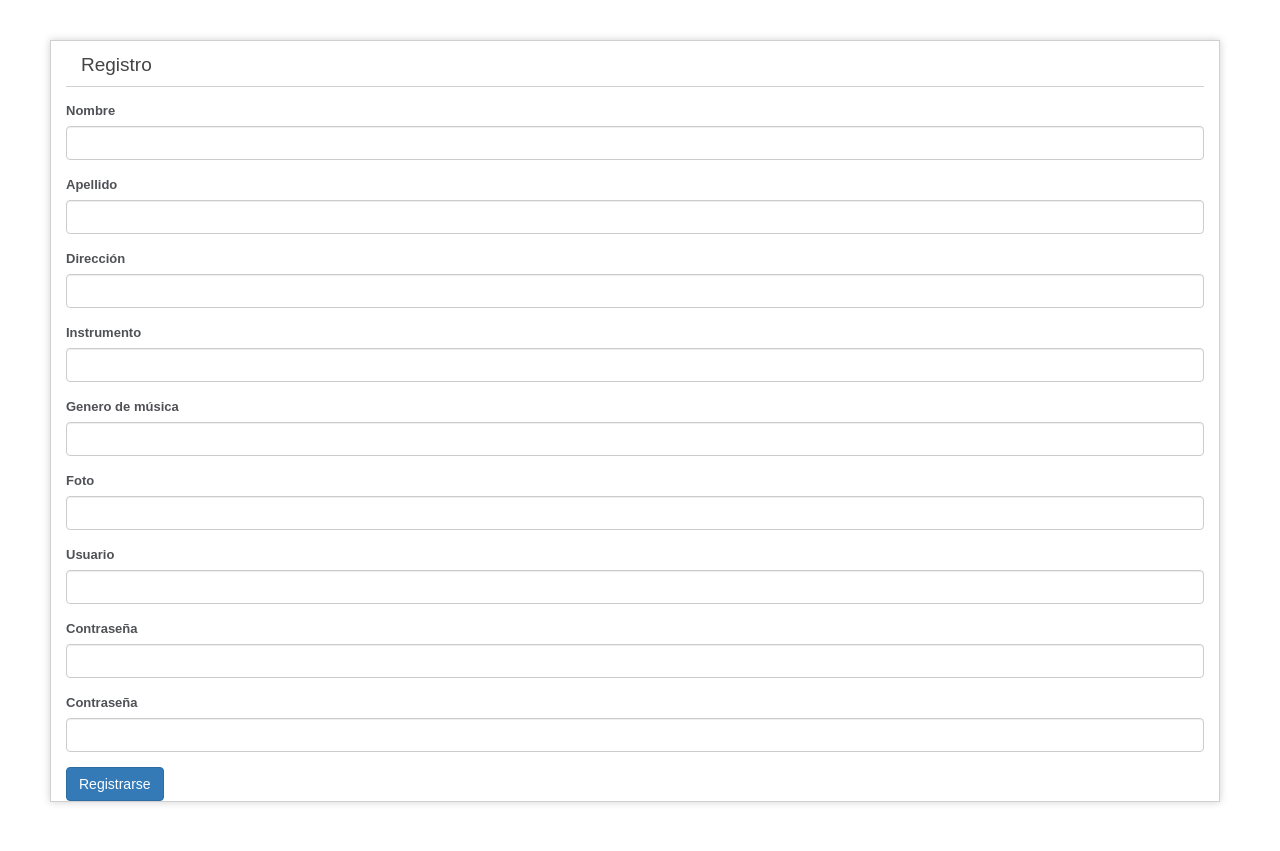
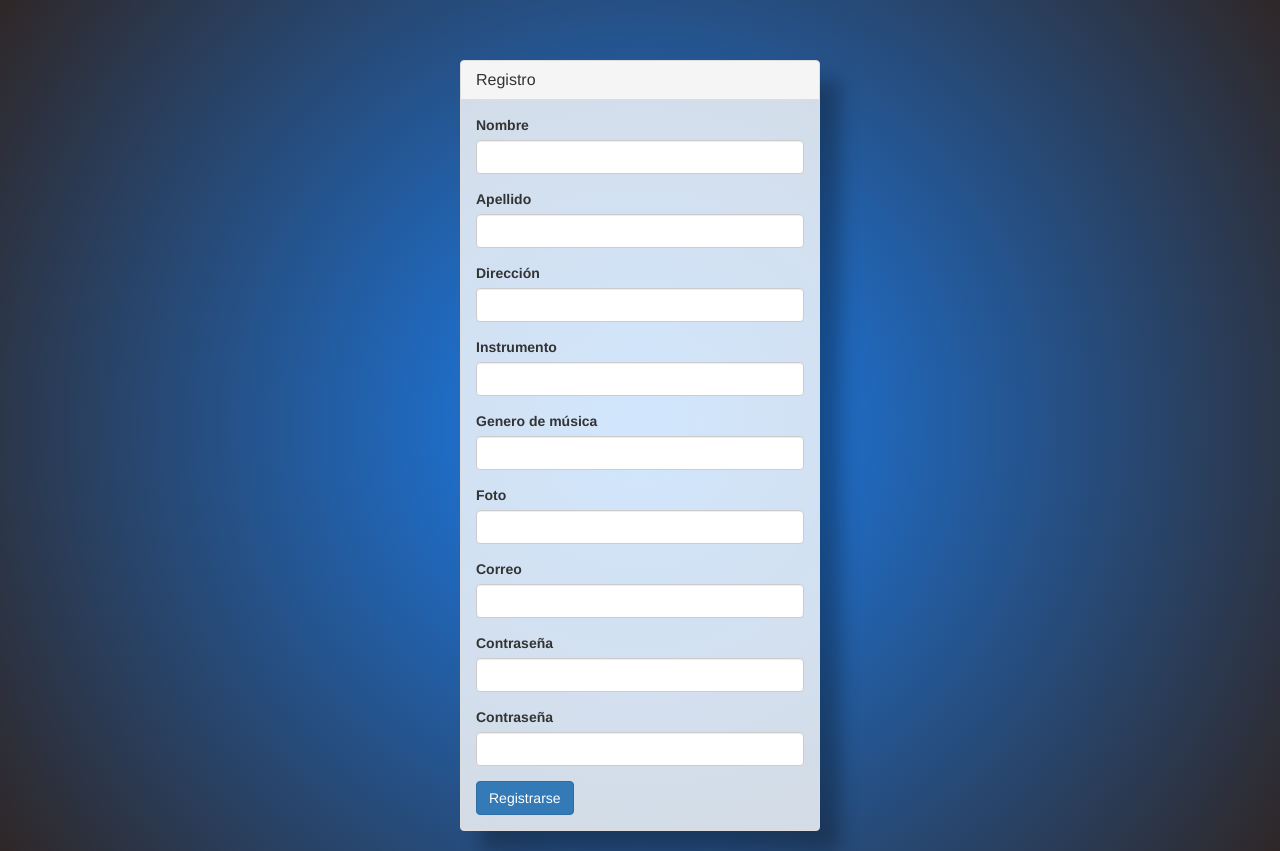
Before and after one commit to JRamirez95/Hackathon, a CodeIgniter app: page /database/index.php/musico/registrar in a window 1280 px wide. Before the commit the page ends 805 px from the top, so only its background shows below. Run offline with CodeIgniter, Linux system fonts and the light colour scheme.

Commit message:
Varios
Se agrega la venta "login" con su respectiva logica(form y style), se agrega la clase "Musico_model" que contiene por el momento los metodos de guardar(registrar) y autentificar.

```diff
--- a/CodeIgniter/application/config/autoload.php
+++ b/CodeIgniter/application/config/autoload.php
@@ -132,4 +132,4 @@ $autoload['language'] = array();
 |
 |	$autoload['model'] = array('first_model' => 'first');
 */
-$autoload['model'] = array('');
+$autoload['model'] = array('Musico_model');
--- a/CodeIgniter/application/config/config.php
+++ b/CodeIgniter/application/config/config.php
@@ -35,7 +35,7 @@
 | variable so that it is blank.
 |
 */
-$config['index_page'] = 'index.php';
+$config['index_page'] = '';
 
 /*
 |--------------------------------------------------------------------------
--- a/CodeIgniter/application/config/routes.php
+++ b/CodeIgniter/application/config/routes.php
@@ -50,6 +50,8 @@ defined('BASEPATH') OR exit('No direct script access allowed');
 |		my-controller/my-method	-> my_controller/my_method
 */
 
-$route['default_controller'] = 'musico/registrar';
+$route['login'] = 'musico/login';
+$route['registrar'] = 'musico/registrar';
+$route['default_controller'] = 'musico/login';
 $route['404_override'] = '';
 $route['translate_uri_dashes'] = FALSE;
--- a/CodeIgniter/application/controllers/Musico.php
+++ b/CodeIgniter/application/controllers/Musico.php
@@ -8,4 +8,62 @@ class Musico extends CI_Controller {
 	{
 		$this->load->view('musicos/registro');
 	}
+
+	public function login()
+    {
+        $this->load->view('musicos/login');
+	}
+
+	public function guardar()
+    {
+		// get the params
+        $nombre = $this->input->post('nombre');
+        $apellido = $this->input->post('apellido');
+        $direccion = $this->input->post('direccion');
+        $instrumento = $this->input->post('instrumento');
+        $genero = $this->input->post('genero');
+        $foto = $this->input->post('foto');
+        $correo= $this->input->post('correo');
+        $pass = $this->input->post('contrasenna');
+
+        $musicos = array(
+            'nombre' => $nombre,
+            'apellido' => $apellido,
+            'direccion' => $direccion,
+            'instrumento' => $instrumento,
+            'genero' => $genero,
+            'foto' => $foto,
+            'correo' => $correo,
+            'contrasenna' => $pass
+        );
+		// call the model to save
+		$r = $this->Musico_model->guardar($musicos);
+
+		// redirect
+        if ($r) {
+            // $this->session->set_flashdata('message', 'User saved');
+            redirect('/Hackathon/CodeIgniter/musicos/login');
+        } else {
+            // $this->session->set_flashdata('message', 'There was an error saving the user');
+            redirect('/Hackathon/CodeIgniter/musicos/registro');
+        }
+	}
+
+	public function logins()
+		{
+			$correo = $this->input->post('correo');
+			$pass = $this->input->post('password');
+			//$pass= md5($password);
+		   $r = $this->Musico_model->authenticate($correo, $pass);
+
+			if ($r == true) {
+				// $this->session->set_flashdata('message', 'User saved');
+				redirect('/Hackathon/CodeIgniter/musico/registrar');
+
+
+			} else {
+				// $this->session->set_flashdata('message', 'There was an error saving the user');
+				redirect('/Hackathon/CodeIgniter/musico/login');
+			}
+		}
 }
--- /dev/null
+++ b/CodeIgniter/application/models/Musico_model.php
@@ -0,0 +1,33 @@
+<?php
+defined('BASEPATH') or exit('No direct script access allowed');
+
+class Musico_model extends CI_Controller
+
+{
+    function guardar($user)
+    {
+      $r = $this->db->insert('musicos', $user);
+      return $r;
+    }
+
+    function authenticate($correo, $pass) {
+
+        $this -> db -> select('id, correo, contrasenna');
+        $this -> db -> from('musicos');
+        $this -> db -> where('correo', $correo);
+        $this -> db -> where('contrasenna', $pass);
+        $this -> db -> limit(1);
+
+         $query = $this -> db -> get();
+
+        if($query -> num_rows() == 1)
+        {
+            return true;
+        }
+        else
+        {
+            return false;
+        }
+
+    }
+}
--- a/CodeIgniter/application/views/musicos/registro.php
+++ b/CodeIgniter/application/views/musicos/registro.php
@@ -4,7 +4,7 @@ defined('BASEPATH') OR exit('No direct script access allowed');
 <html lang="en">
 <head>
 	<meta charset="utf-8">
-	<title>Welcome to My App</title>
+	<title>Hackathon</title>
 
 
 	<!-- Latest compiled and minified CSS & JS -->
@@ -13,70 +13,49 @@ defined('BASEPATH') OR exit('No direct script access allowed');
 	<script src="//netdna.bootstrapcdn.com/bootstrap/3.3.4/js/bootstrap.min.js"></script>
 
 	<style type="text/css">
+body{
+	/* Safari 4-5, Chrome 1-9 */
+	  background: -webkit-gradient(radial, center center, 0, center center, 460, from(#1a82f7), to(#2F2727));
 
-	::selection { background-color: #E13300; color: white; }
-	::-moz-selection { background-color: #E13300; color: white; }
+	/* Safari 5.1+, Chrome 10+ */
+	  background: -webkit-radial-gradient(circle, #1a82f7, #2F2727);
 
-	body {
-		background-color: #fff;
-		margin: 40px;
-		font: 13px/20px normal Helvetica, Arial, sans-serif;
-		color: #4F5155;
-	}
+	/* Firefox 3.6+ */
+	  background: -moz-radial-gradient(circle, #1a82f7, #2F2727);
 
-	a {
-		color: #003399;
-		background-color: transparent;
-		font-weight: normal;
-	}
+	/* IE 10 */
+	  background: -ms-radial-gradient(circle, #1a82f7, #2F2727);
+	  height:600px;
+  }
 
-	h1 {
-		color: #444;
-		background-color: transparent;
-		border-bottom: 1px solid #D0D0D0;
-		font-size: 19px;
-		font-weight: normal;
-		margin: 0 0 14px 0;
-		padding: 14px 15px 10px 15px;
-	}
+  .centered-form{
+	  margin-top: 60px;
+  }
 
-	code {
-		font-family: Consolas, Monaco, Courier New, Courier, monospace;
-		font-size: 12px;
-		background-color: #f9f9f9;
-		border: 1px solid #D0D0D0;
-		color: #002166;
-		display: block;
-		margin: 14px 0 14px 0;
-		padding: 12px 10px 12px 10px;
-	}
+  .centered-form .panel{
+	  background: rgba(255, 255, 255, 0.8);
+	  box-shadow: rgba(0, 0, 0, 0.3) 20px 20px 20px;
+  }
 
-	#body {
-		margin: 0 15px 0 15px;
-	}
-
-	p.footer {
-		text-align: right;
-		font-size: 11px;
-		border-top: 1px solid #D0D0D0;
-		line-height: 32px;
-		padding: 0 10px 0 10px;
-		margin: 20px 0 0 0;
-	}
-
-	#container {
-		margin: 10px;
-		border: 1px solid #D0D0D0;
-		box-shadow: 0 0 8px #D0D0D0;
-	}
+  label.label-floatlabel {
+	  font-weight: bold;
+	  color: #46b8da;
+	  font-size: 11px;
+  }
 	</style>
 </head>
 <body>
 
-<div id="container" class="container">
-	<h1>Registro</h1>
+<div class="container">
+<div class="row centered-form">
+	<div class="col-xs-12 col-sm-8 col-md-4 col-sm-offset-2 col-md-offset-4">
+		<div class="panel panel-default">
+			<div class="panel-heading">
+				<h3 class="panel-title">Registro</h3>
+			</div>
+			<div class="panel-body">
 
-	<form action="" method="POST" role="form">
+	<form action="/Hackathon/CodeIgniter/musico/guardar" method="POST" role="form">
 
 
 		<div class="form-group">
@@ -110,8 +89,8 @@ defined('BASEPATH') OR exit('No direct script access allowed');
 		</div>
 
 		<div class="form-group">
-			<label for="">Usuario</label>
-			<input type="text" name="usuario" class="form-control" id="" placeholder="">
+			<label for="">Correo</label>
+			<input type="email" name="correo" class="form-control" id="" placeholder="">
 		</div>
 
 		<div class="form-group">
@@ -121,7 +100,7 @@ defined('BASEPATH') OR exit('No direct script access allowed');
 
 		<div class="form-group">
 			<label for="">Contraseña</label>
-			<input type="password" name="password" class="form-control" id="">
+			<input type="password" name="contrasenna" class="form-control" id="">
 		</div>
 
 			<button type="submit" class="btn btn-primary">Registrarse</button>
@@ -129,7 +108,11 @@ defined('BASEPATH') OR exit('No direct script access allowed');
 	</form>
 
 
-</div>
+	</div>
+                </div>
+            </div>
+        </div>
+    </div>
 
 </body>
 </html>
```
Also changed, not shown: CodeIgniter/application/views/musicos/login.php (added, +59 -0 lines).
